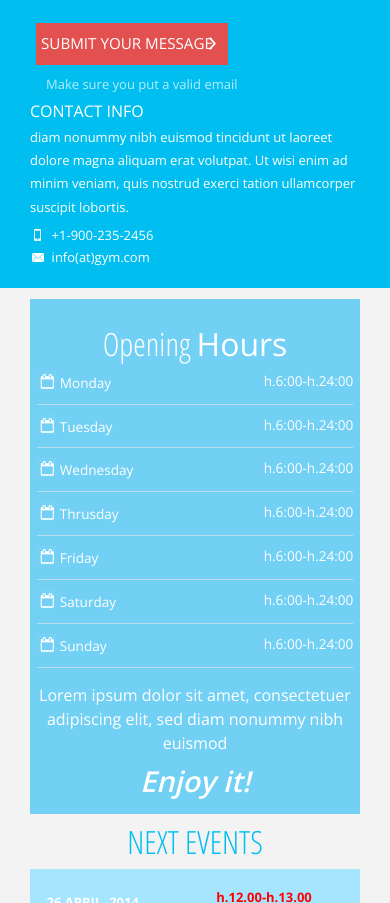
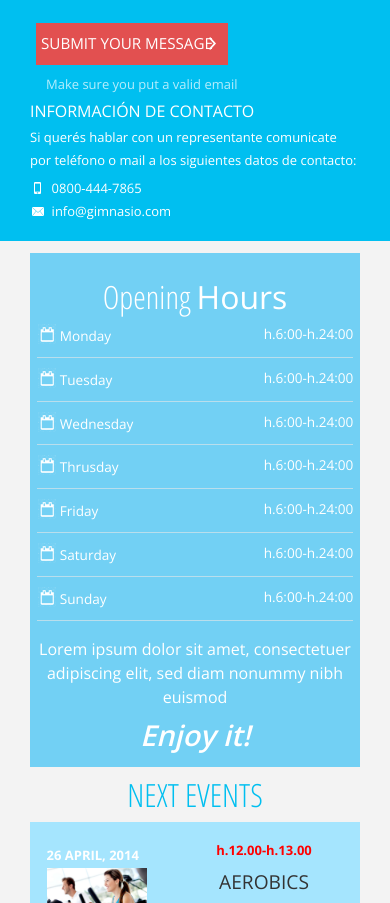
Before and after one commit to ezequiellingua1996/gym_isi_2021, a plain HTML site: page contact.html in a window 390 px wide. Shown: the part 957-1860 px from the top of the page. Drawn offline with nearby package versions, Linux system fonts and the light colour scheme.

Commit message:
Feature19US6 - sector contacto

```diff
--- a/contact.html
+++ b/contact.html
@@ -95,11 +95,11 @@ License URL: http://creativecommons.org/licenses/by/3.0/
                  </form>
              </div>
              <div class="col-md-4 contact-top_right">
-			  <h3>contact info</h3>
-			  <p>diam nonummy nibh euismod tincidunt ut laoreet dolore magna aliquam erat volutpat. Ut wisi enim ad minim veniam, quis nostrud exerci tation ullamcorper suscipit lobortis.</p>
+			  <h3>información de contacto</h3>
+			  <p>Si querés hablar con un representante comunicate por teléfono o mail a los siguientes datos de contacto:</p>
 			  <ul class="contact_info">
-			  	<li><i class="mobile"> </i><span>+1-900-235-2456</span></li>
-			  	<li><i class="message"> </i><span class="msg">info(at)gym.com</span></li>
+			  	<li><i class="mobile"> </i><span>0800-444-7865</span></li>
+			  	<li><i class="message"> </i><span class="msg">info@gimnasio.com</span></li>
 			  </ul>
 	 		 </div>
       	  </div>
```
